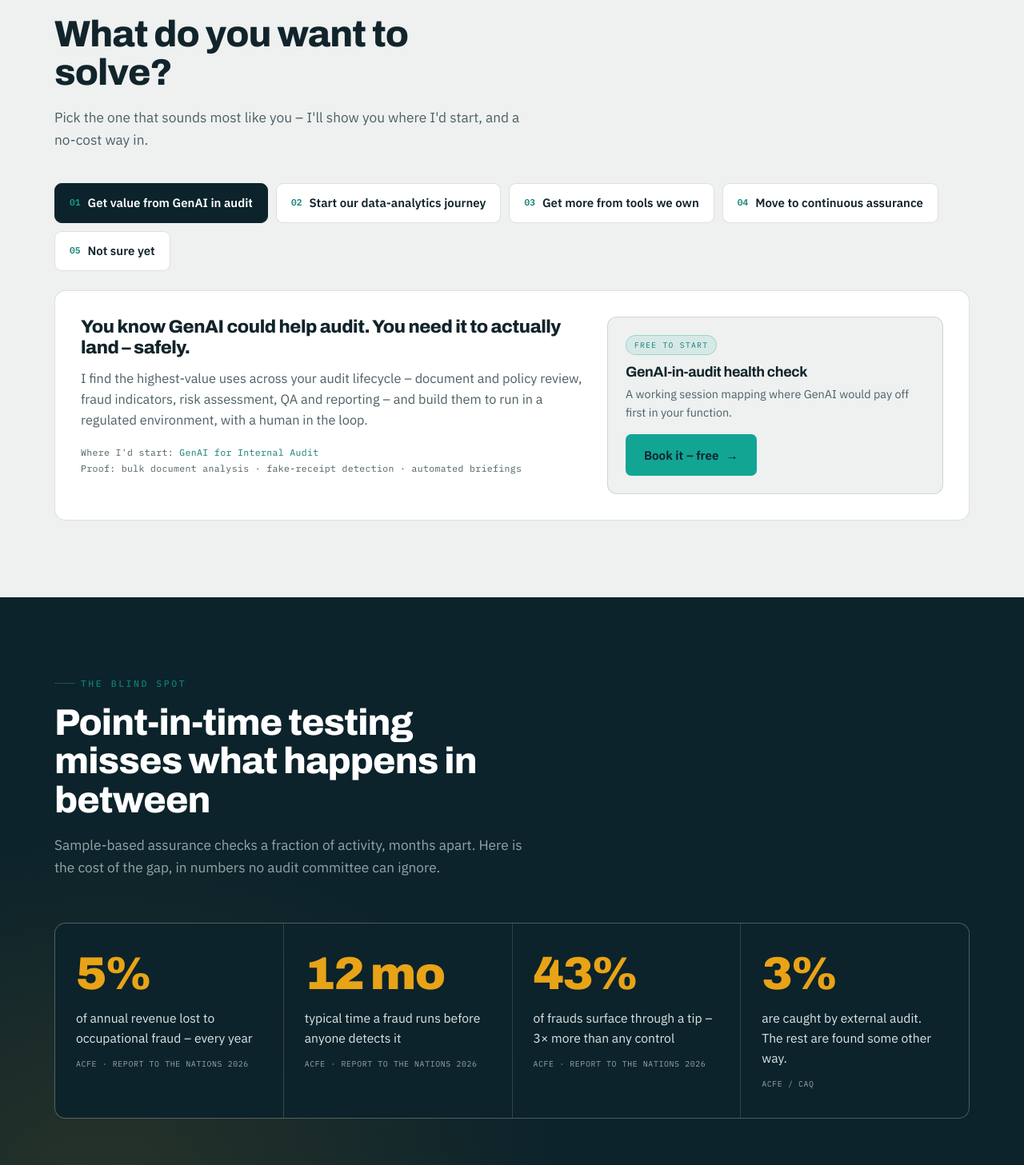
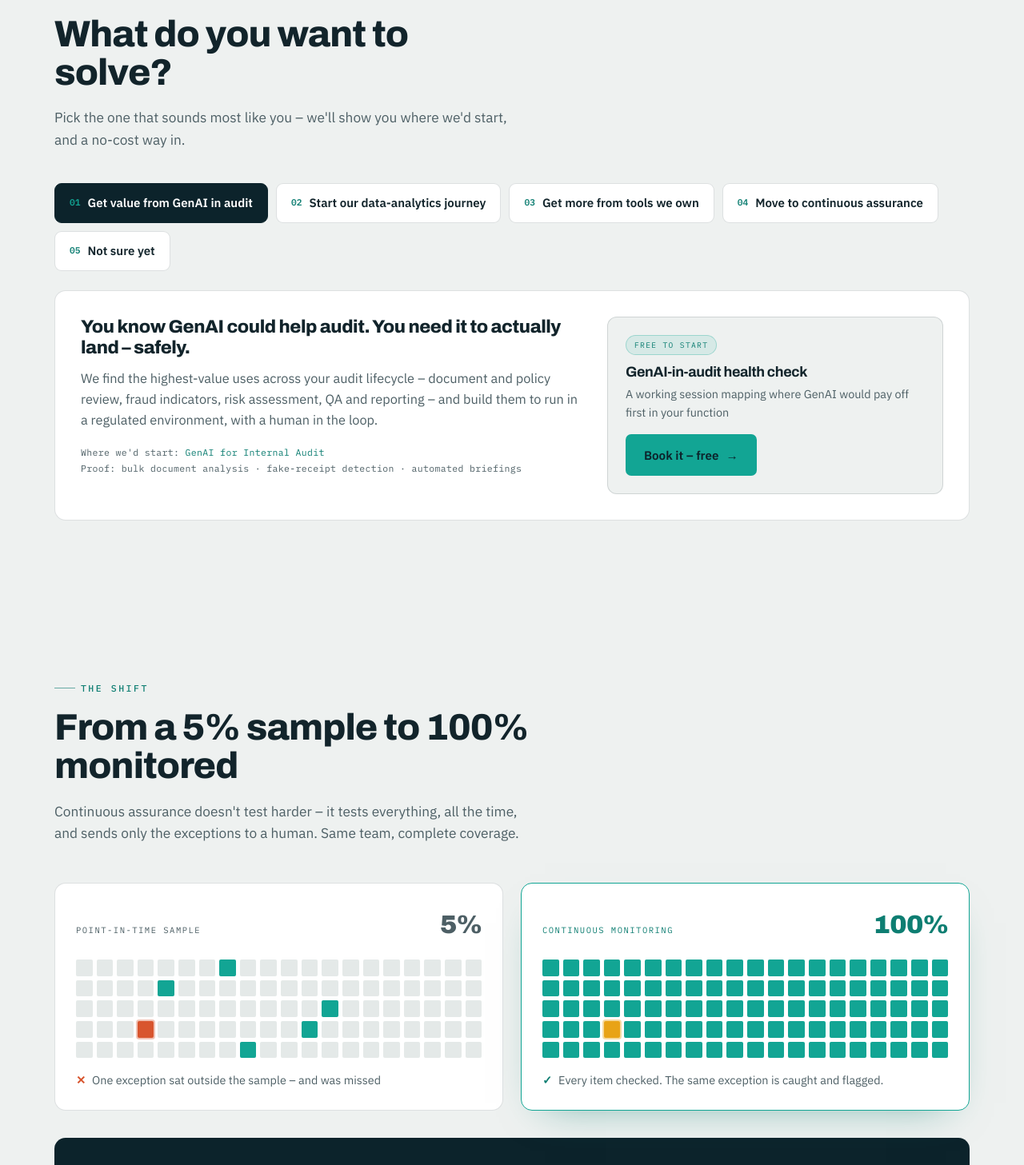
Before and after one commit to kirylka0007/KRealSolutions, a Next.js app: page / in a window 1280 px wide. Shown: the part 1020-2477 px from the top of the page at 80% size. Built offline with nearby package versions, Linux system fonts and the light colour scheme.

Commit message:
feat: cut StatBand, switch Hero/Chooser copy to we-voice

```diff
--- a/src/app/globals.css
+++ b/src/app/globals.css
@@ -87,18 +87,6 @@ a{color:inherit;text-decoration:none}
 .sec-head h2{font-size:clamp(1.9rem,3.6vw,2.9rem);margin:16px 0 0}
 .sec-head p{color:var(--text-soft);font-size:1.08rem;margin-top:18px;max-width:58ch}
 
-/* STAT BAND */
-.band{background:var(--ink);color:var(--paper-text);position:relative;overflow:hidden}
-.band::before{content:"";position:absolute;inset:0;background:radial-gradient(90% 120% at 10% 100%,rgba(232,163,23,.12),transparent 50%);pointer-events:none}
-.band .wrap{position:relative;z-index:1;padding:90px 28px}
-.band .sec-head h2{color:#fff}
-.band .sec-head p{color:var(--paper-text-soft)}
-.stat-grid{display:grid;grid-template-columns:repeat(4,1fr);gap:1px;background:var(--hair-ink);margin-top:56px;border:1px solid var(--hair-ink);border-radius:14px;overflow:hidden}
-.stat{background:var(--ink);padding:34px 26px;transition:background .3s}
-.stat:hover{background:var(--ink-2)}
-.stat-num{font-family:var(--font-archivo),sans-serif;font-weight:900;font-size:clamp(2.6rem,4.6vw,3.6rem);color:var(--exception);letter-spacing:-.03em;line-height:1;font-variant-numeric:tabular-nums}
-.stat-desc{font-size:.98rem;color:var(--paper-text);margin-top:14px;max-width:24ch}
-.stat-src{font-family:var(--font-plex-mono),monospace;font-size:.62rem;letter-spacing:.06em;color:var(--paper-text-soft);margin-top:12px;text-transform:uppercase}
 
 /* COVERAGE */
 .cov .sec-head{margin-bottom:8px}
@@ -255,7 +243,7 @@ footer .brand .dot{width:7px;height:7px}
 }
 @media(max-width:560px){
   .sec{padding:66px 0}
-  .stat-grid,.case-grid,.appr-grid{grid-template-columns:1fr}
+  .case-grid,.appr-grid{grid-template-columns:1fr}
   .console-stats{grid-template-columns:1fr}
 }
 @media(prefers-reduced-motion:reduce){
--- a/src/app/page.tsx
+++ b/src/app/page.tsx
@@ -1,7 +1,6 @@
 import { Nav } from "@/components/sections/Nav";
 import { Hero } from "@/components/sections/Hero";
 import { Chooser } from "@/components/sections/Chooser";
-import { StatBand } from "@/components/sections/StatBand";
 import { Coverage } from "@/components/sections/Coverage";
 import { Positioning } from "@/components/sections/Positioning";
 import { Services } from "@/components/sections/Services";
@@ -17,7 +16,6 @@ export default function Home() {
       <Nav />
       <Hero />
       <Chooser />
-      <StatBand />
       <Coverage />
       <Positioning />
       <Services />
--- a/src/components/sections/Chooser.tsx
+++ b/src/components/sections/Chooser.tsx
@@ -21,80 +21,80 @@ const PANELS: Panel[] = [
     ix: "01",
     label: "Get value from GenAI in audit",
     heading: "You know GenAI could help audit. You need it to actually land – safely.",
-    desc: "I find the highest-value uses across your audit lifecycle – document and policy review, fraud indicators, risk assessment, QA and reporting – and build them to run in a regulated environment, with a human in the loop.",
+    desc: "We find the highest-value uses across your audit lifecycle – document and policy review, fraud indicators, risk assessment, QA and reporting – and build them to run in a regulated environment, with a human in the loop.",
     rel: (
       <>
-        Where I&apos;d start: <a href="#services">GenAI for Internal Audit</a>
+        Where we&apos;d start: <a href="/services#genai">GenAI for Internal Audit</a>
         <br />
         Proof: bulk document analysis · fake-receipt detection · automated briefings
       </>
     ),
     offerTitle: "GenAI-in-audit health check",
-    offerDesc: "A working session mapping where GenAI would pay off first in your function.",
+    offerDesc: "A working session mapping where GenAI would pay off first in your function",
   },
   {
     key: "starting",
     ix: "02",
     label: "Start our data-analytics journey",
     heading: "Your team is ready to start with analytics – but not sure where.",
-    desc: "I help audit teams take the first steps: quick wins that build confidence, a practical roadmap, and hands-on training so the capability stays with your people, not with a contractor.",
+    desc: "We help audit teams take the first steps: quick wins that build confidence, a practical roadmap, and hands-on training so the capability stays with your people, not with a contractor.",
     rel: (
       <>
-        Where I&apos;d start: <a href="#services">Audit &amp; Analytics Automation</a> ·{" "}
-        <a href="#services">Continuous Assurance foundations</a>
+        Where we&apos;d start: <a href="/services#auto">Audit &amp; Analytics Automation</a> ·{" "}
+        <a href="/services#ccm">Continuous Assurance foundations</a>
         <br />
         Plus: training &amp; upskilling built into the engagement
       </>
     ),
     offerTitle: "Intro session for your IA team",
-    offerDesc: "A no-pitch conversation with your auditors, plus a starter roadmap for where to begin.",
+    offerDesc: "A no-pitch conversation with your auditors, plus a starter roadmap for where to begin",
   },
   {
     key: "tools",
     ix: "03",
     label: "Get more from tools we own",
     heading: "You've bought Alteryx, Power BI and Power Automate. Are they earning their keep?",
-    desc: "I review what's already been built – for value, control weaknesses and key-person risk – govern the self-service estate, and unlock the use cases the licences were bought for in the first place.",
+    desc: "We review what's already been built – for value, control weaknesses and key-person risk – govern the self-service estate, and unlock the use cases the licences were bought for in the first place.",
     rel: (
       <>
-        Where I&apos;d start: <a href="#services">Self-Service Analytics Assurance</a> ·{" "}
-        <a href="#services">Audit &amp; Analytics Automation</a>
+        Where we&apos;d start: <a href="/services#euc">Self-Service Analytics Assurance</a> ·{" "}
+        <a href="/services#auto">Audit &amp; Analytics Automation</a>
         <br />
         Context: 88% of business spreadsheets contain errors (Panko / EuSpRIG)
       </>
     ),
     offerTitle: "Analytics-estate health check",
-    offerDesc: "A review of what you've built and where the value – and the risk – is hiding.",
+    offerDesc: "A review of what you've built and where the value – and the risk – is hiding",
   },
   {
     key: "continuous",
     ix: "04",
     label: "Move to continuous assurance",
     heading: "Point-in-time testing is leaving gaps. You want always-on coverage.",
-    desc: "I design and build continuous controls monitoring – data feeds blended and scored, exceptions flagged and routed to the right auditor automatically – so you move from a sample to the full population.",
+    desc: "We design and build continuous controls monitoring – data feeds blended and scored, exceptions flagged and routed to the right auditor automatically – so you move from a sample to the full population.",
     rel: (
       <>
-        Where I&apos;d start: <a href="#services">Continuous Assurance &amp; Controls Monitoring</a>
+        Where we&apos;d start: <a href="/services#ccm">Continuous Assurance &amp; Controls Monitoring</a>
         <br />
         Proof: continuous monitoring platform · unstructured email into a tested control
       </>
     ),
     offerTitle: "Continuous-assurance scoping call",
-    offerDesc: "We pick one control and map exactly what always-on coverage would take.",
+    offerDesc: "We pick one control and map exactly what always-on coverage would take",
   },
   {
     key: "exploring",
     ix: "05",
     label: "Not sure yet",
     heading: "Not sure what you need? That's a perfectly good place to start.",
-    desc: "A short, no-obligation conversation about your controls, your data and your team. I'll tell you honestly where analytics and AI would move the needle – and, just as usefully, where they wouldn't.",
+    desc: "A short, no-obligation conversation about your controls, your data and your team. We'll tell you honestly where analytics and AI would move the needle – and, just as usefully, where they wouldn't.",
     rel: (
       <>
-        We can look across any of it: <a href="#services">the full range of services</a>
+        We can look across any of it: <a href="/services">the full range of services</a>
       </>
     ),
     offerTitle: "Initial conversation",
-    offerDesc: "Fifteen minutes to work out whether there's a fit. No slides, no pressure.",
+    offerDesc: "Fifteen minutes to work out whether there's a fit. No slides, no pressure",
   },
 ];
 
@@ -113,7 +113,7 @@ export function Chooser() {
         <Reveal as="div" className="sec-head">
           <span className="eyebrow">Start here</span>
           <h2>What do you want to solve?</h2>
-          <p>Pick the one that sounds most like you – I&apos;ll show you where I&apos;d start, and a no-cost way in.</p>
+          <p>Pick the one that sounds most like you – we&apos;ll show you where we&apos;d start, and a no-cost way in.</p>
         </Reveal>
         <Reveal as="div" className="chooser">
           <div className="chooser-btns" role="tablist">
--- a/src/components/sections/Hero.tsx
+++ b/src/components/sections/Hero.tsx
@@ -12,15 +12,15 @@ export function Hero() {
             <span className="em">continuous, AI-driven assurance</span>
           </h1>
           <p className="lede">
-            I help internal audit and assurance teams in regulated financial services replace
-            manual, point-in-time testing with continuous, AI-augmented assurance – designed and
-            built by someone who is both a qualified auditor and a data scientist.
+            We help internal audit and assurance teams in regulated financial services replace
+            manual, point-in-time testing with continuous, AI-augmented assurance – built by a
+            team that combines audit qualification with data science.
           </p>
           <div className="hero-cta">
-            <a href="#contact" className="btn btn-primary">
+            <a href="/#contact" className="btn btn-primary">
               Book a conversation <span className="arrow">→</span>
             </a>
-            <a href="#work" className="btn btn-ghost">
+            <a href="/work" className="btn btn-ghost">
               See the work
             </a>
           </div>
--- a/src/components/sections/StatBand.tsx
+++ /dev/null
@@ -1,42 +0,0 @@
-"use client";
-import { Reveal } from "@/components/Reveal";
-import { useReveal } from "@/hooks/useReveal";
-import { useCountUp } from "@/hooks/useCountUp";
-
-const STATS = [
-  { target: 5, suffix: "%", desc: "of annual revenue lost to occupational fraud – every year", src: "ACFE · Report to the Nations 2026" },
-  { target: 12, suffix: " mo", desc: "typical time a fraud runs before anyone detects it", src: "ACFE · Report to the Nations 2026" },
-  { target: 43, suffix: "%", desc: "of frauds surface through a tip – 3× more than any control", src: "ACFE · Report to the Nations 2026" },
-  { target: 3, suffix: "%", desc: "are caught by external audit. The rest are found some other way.", src: "ACFE / CAQ" },
-];
-
-function Stat({ target, suffix, desc, src }: (typeof STATS)[number]) {
-  const { ref, revealed } = useReveal<HTMLDivElement>();
-  const text = useCountUp(revealed, target, { suffix });
-  return (
-    <div ref={ref} className={`stat reveal${revealed ? " in" : ""}`}>
-      <div className="stat-num">{text}</div>
-      <div className="stat-desc">{desc}</div>
-      <div className="stat-src">{src}</div>
-    </div>
-  );
-}
-
-export function StatBand() {
-  return (
-    <section className="band" id="problem">
-      <div className="wrap">
-        <Reveal as="div" className="sec-head">
-          <span className="eyebrow">The blind spot</span>
-          <h2>Point-in-time testing misses what happens in between</h2>
-          <p>Sample-based assurance checks a fraction of activity, months apart. Here is the cost of the gap, in numbers no audit committee can ignore.</p>
-        </Reveal>
-        <div className="stat-grid">
-          {STATS.map((s) => (
-            <Stat key={s.desc} {...s} />
-          ))}
-        </div>
-      </div>
-    </section>
-  );
-}
```
Also changed, not shown: 1 other file (tests, documents, lock files or other folders).
